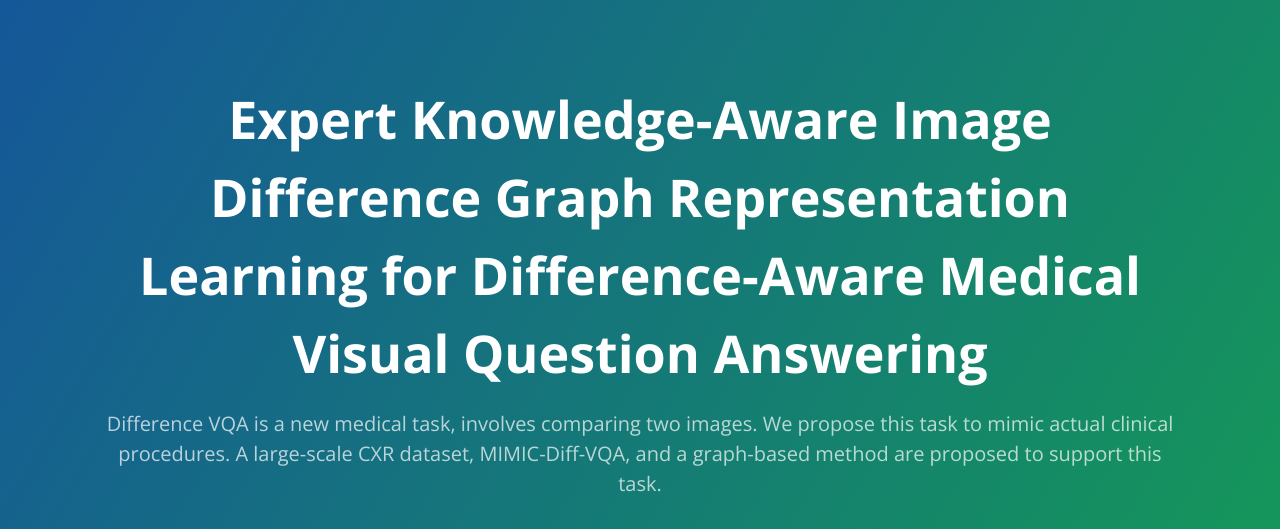
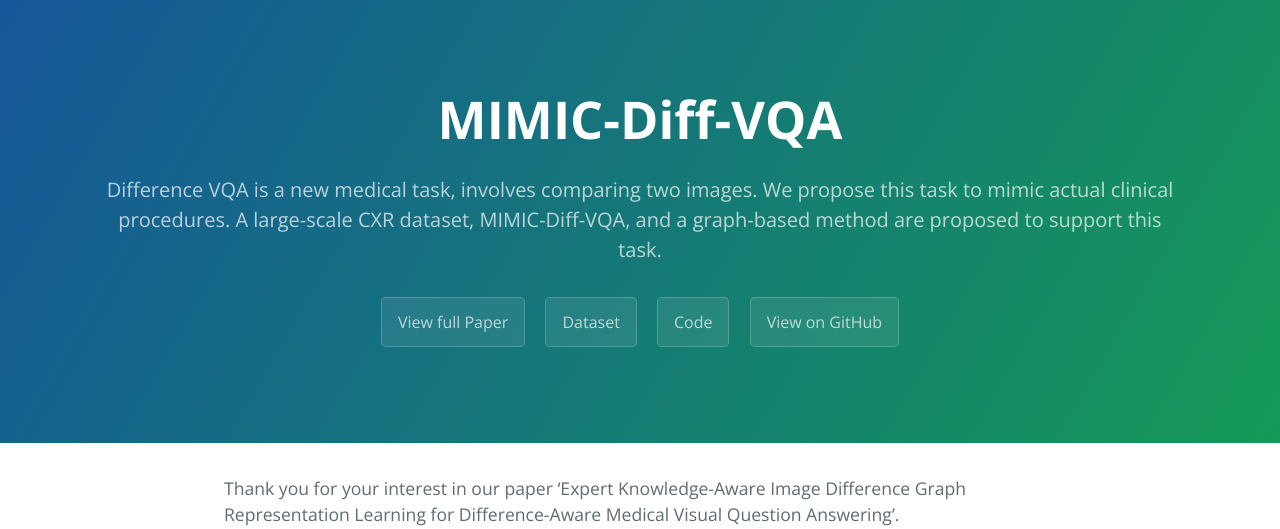
Before and after one commit to Holipori/KDD2023-MIMIC-Diff-VQA, a Jekyll site: the page built from index.md, in a window 1280 px wide and 1400 px high. Shown: the top 529 px of the window. Built offline with Jekyll 4.4.1, drawn with Linux system fonts in a browser that asks for light colours; some of the changed text lies outside the part shown.

Commit message:
add videos

```diff
--- a/_config.yml
+++ b/_config.yml
@@ -1,5 +1,10 @@
-title: Expert Knowledge-Aware Image Difference Graph Representation Learning for Difference-Aware Medical Visual Question Answering
+title: MIMIC-Diff-VQA
 description: Difference VQA is a new medical task, involves comparing two images. We propose this task to mimic actual clinical procedures. A large-scale CXR dataset, MIMIC-Diff-VQA, and a graph-based method are proposed to support this task.
 show_downloads: false
 google_analytics: G-2EC8PQZE63
 theme: jekyll-theme-cayman
+full_paper: https://arxiv.org/abs/2307.11986
+dataset: https://github.com/Holipori/MIMIC-Diff-VQA
+code: https://github.com/Holipori/EKAID
+#  zip_url: http://example.com/download.zip
+#  another_url: another value
--- a/_layouts/default.html
+++ b/_layouts/default.html
@@ -18,6 +18,15 @@
     <header class="page-header" role="banner">
       <h1 class="project-name">{{ page.title | default: site.title | default: site.github.repository_name }}</h1>
       <h2 class="project-tagline">{{ page.description | default: site.description | default: site.github.project_tagline }}</h2>
+        {% if site.full_paper %}
+        <a href="{{ site.full_paper }}" class="btn">View full Paper</a>
+        {% endif %}
+      {% if site.dataset %}
+        <a href="{{ site.dataset }}" class="btn">Dataset</a>
+      {% endif %}
+      {% if site.code %}
+        <a href="{{ site.code }}" class="btn">Code</a>
+      {% endif %}
       {% if site.github.is_project_page %}
         <a href="{{ site.github.repository_url }}" class="btn">View on GitHub</a>
       {% endif %}
--- a/index.md
+++ b/index.md
@@ -2,13 +2,13 @@
 layout: default
 ---
 
-Thank you for being interested in our project.
+Thank you for your interest in our paper 'Expert Knowledge-Aware Image Difference Graph Representation Learning for Difference-Aware Medical Visual Question Answering'.
 
-
+<p align="center"><iframe width="640" height="480" src="http://www.youtube.com/embed/y4Bny9VThu0" frameborder="0" allowfullscreen></iframe></p>
 
 # Paper link
 
-Please use this link to access our paper: [https://arxiv.org/abs/2307.11986](https://arxiv.org/abs/2307.11986)
+Please use this link to access the full paper: [https://arxiv.org/abs/2307.11986](https://arxiv.org/abs/2307.11986)
 
 # MIMIC-Diff-VQA Dataset
 
@@ -19,3 +19,5 @@ The code used for generating the dataset is available at [https://github.com/Hol
 # Code for the method
 
 The code for the method is available at [https://github.com/Holipori/EKAID](https://github.com/Holipori/EKAID)
+
+<p align="center"><iframe src="https://drive.google.com/file/d/1vUZBYYcJJSrQYj-v48chh4bnjlX5cm7R/preview" width="640" height="480" allow="autoplay"></iframe></p>
```
